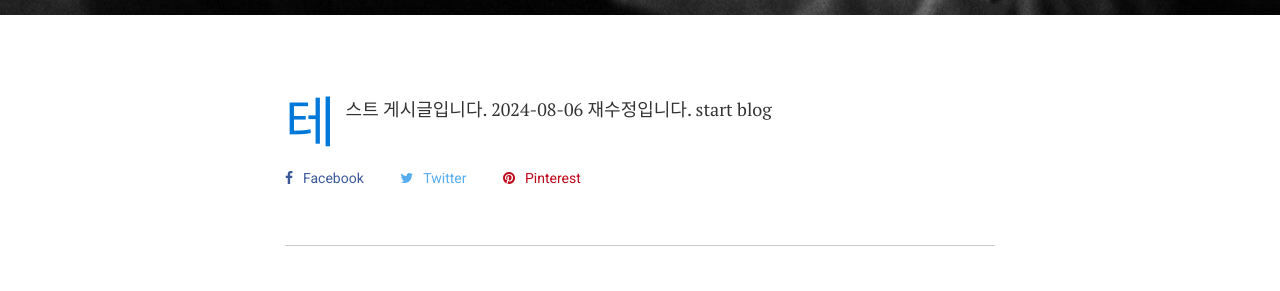
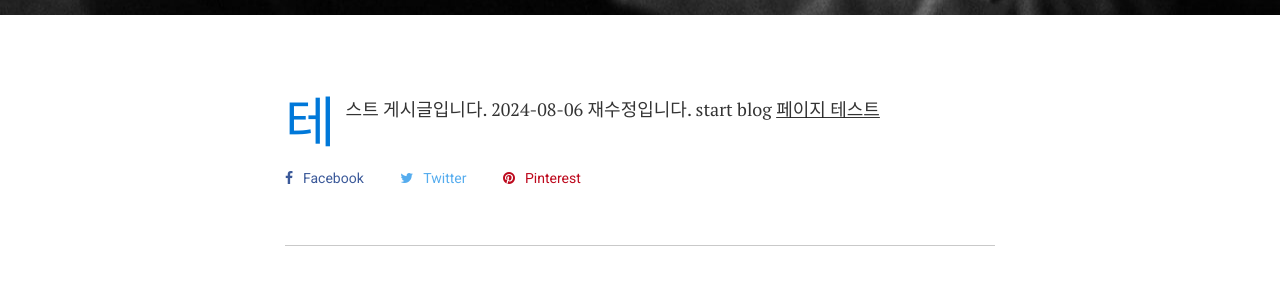
Before and after one commit to ParkSJ0607/parksj0607.github.io, a Jekyll site: the page built from _posts/2024-06-19-테스트.md, in a window 1280 px wide. Shown: the part 745-1036 px from the top of the page. Built offline with Jekyll 4.4.1, drawn with Linux system fonts in a browser that asks for light colours; comment, search, counter and statistics services are not loaded.

Commit message:
블로그 페이지 테스

```diff
--- a/_posts/2024-06-19-테스트.md
+++ b/_posts/2024-06-19-테스트.md
@@ -8,3 +8,4 @@ tags: 포스팅
 테스트 게시글입니다.
 2024-08-06 재수정입니다.
 start blog
+<a href="https://www.naver.com">페이지 테스트</a>
```
